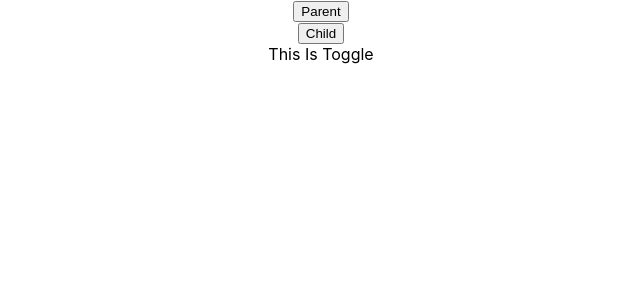
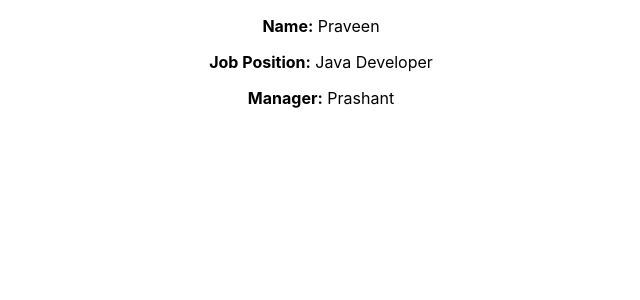
Before and after one commit to sivaraman251600/SprintSix, a React (Create React App) app in the folder sprint-six/: page / in a window 1280 px wide. Shown: the top 300 px of the page, without its empty margins (319-959 px from the left). Built offline with nearby package versions, Linux system fonts and the light colour scheme.

Commit message:
I executed the createContext API and useContext Hook

```diff
--- a/sprint-six/src/App.js
+++ b/sprint-six/src/App.js
@@ -1,10 +1,10 @@
 import './App.css';
-import ParentButton from './components/useImperativeHandle/ParentButton';
+import AppProvider from './components/useContext/AppProvider';
 
 function App() {
   return (
     <div className="App">
-      <ParentButton />
+      <AppProvider />
     </div>
   );
 }
--- /dev/null
+++ b/sprint-six/src/components/useContext/AppProvider.js
@@ -0,0 +1,16 @@
+import React, { createContext } from 'react'
+import UserB from './UserB'
+
+
+export const AppContext = createContext(null)
+
+const AppProvider = () => {
+
+  return (
+    <AppContext.Provider value={{Name:'Praveen',Position:'Java Developer',Manager:'Prashant'}}>
+        <UserB />
+    </AppContext.Provider>
+  )
+}
+
+export default AppProvider
--- /dev/null
+++ b/sprint-six/src/components/useContext/UserB.js
@@ -0,0 +1,15 @@
+import React, { useContext } from 'react'
+import { AppContext } from './AppProvider'
+
+const UserB = () => {
+    const PassedValue = useContext(AppContext)
+  return (
+    <div>
+        <p><b>Name:</b> {PassedValue.Name}</p>
+        <p><b>Job Position:</b> {PassedValue.Position}</p>
+        <p><b>Manager:</b> {PassedValue.Manager}</p>
+    </div>
+  )
+}
+
+export default UserB
```
Also changed, not shown: sprint-six/src/components/useContext/UserA.js (added, +12 -0 lines).
